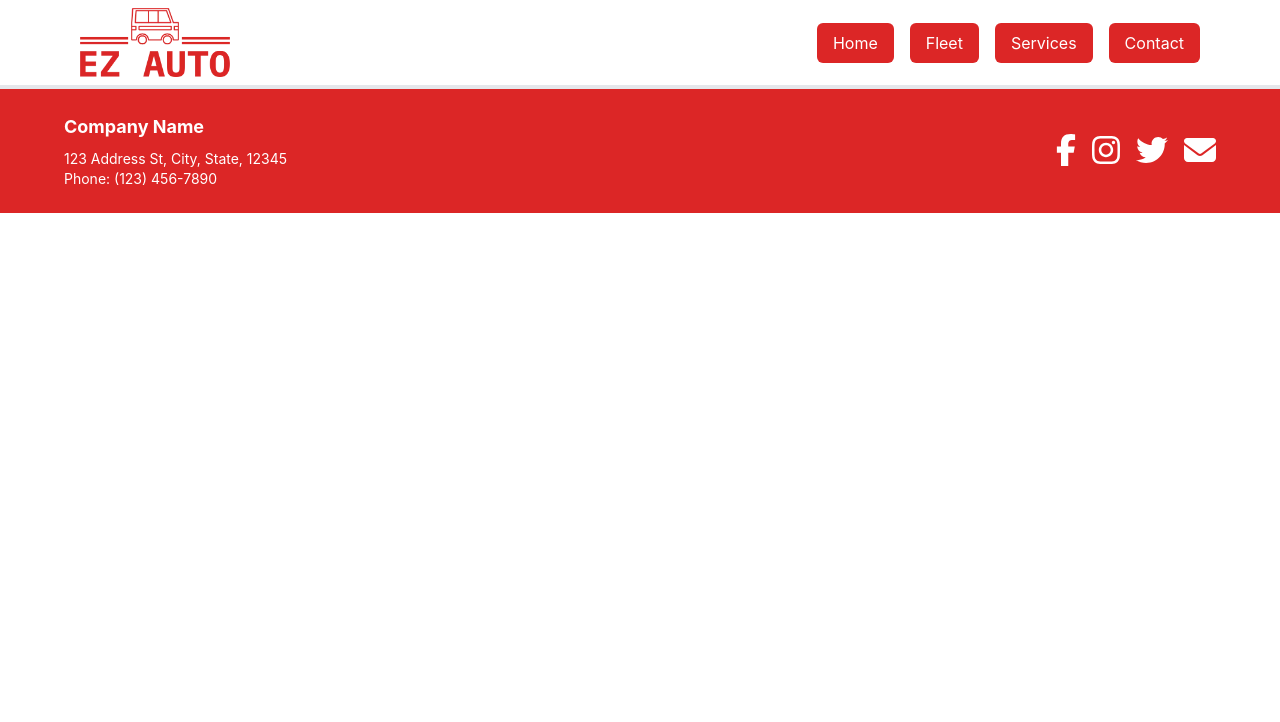
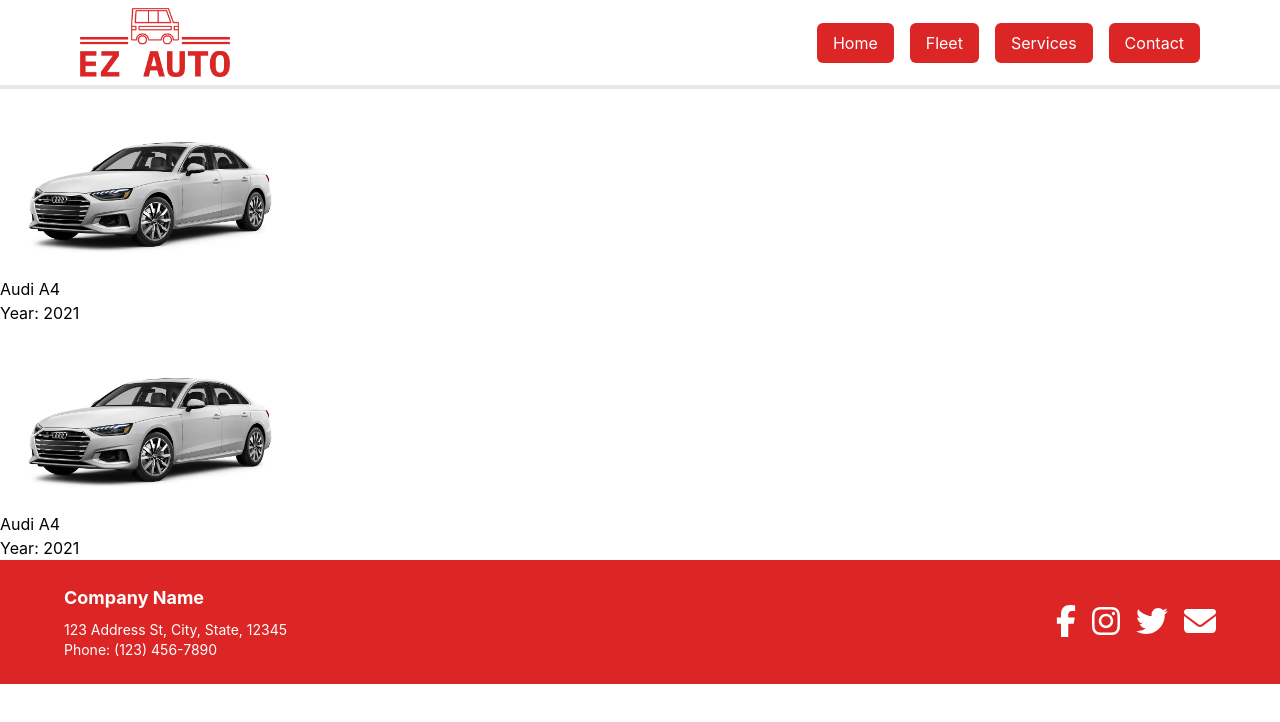
Before and after one commit to MaximPotapchik/autorentals, a Next.js app: page /fleet in a window 1280 px wide. Shown: the top 722 px of the page. Built offline with nearby package versions, Linux system fonts and the light colour scheme.

Commit message:
fleet, cars and contactfixed

```diff
--- /dev/null
+++ b/carData.json
@@ -0,0 +1,16 @@
+[
+    {
+      "id": "AudiA4",
+      "make": "Audi",
+      "model": "A4",
+      "year": 2021,
+      "image":"/car photos/audiA4.webp"
+    },
+    {
+      "id": "AudiA4",
+      "make": "Audi",
+      "model": "A4",
+      "year": 2021,
+      "image":"/car photos/audiA4.webp"
+    }
+  ]
--- a/components/contactpage/about/BottomAbout.tsx
+++ b/components/contactpage/about/BottomAbout.tsx
@@ -1,6 +1,6 @@
 const BottomAbout = () => {
     return (
-    <div className="flex justify-center bg-red-600">
+    <div className="flex justify-center bg-red-600 p-12">
         <p className="text-white w-[50%] text-center">
         Welcome to EZ Auto, your trusted car rental company. We provide high-quality, reliable vehicles at affordable prices, so you can get where you need to go with ease. With years of experience in the industry, we have built a reputation for exceptional customer service and a wide range of vehicles to choose from. Our fleet includes everything from compact cars to luxury sedans, and we offer flexible rental options to fit your needs. At EZ Auto, we understand that renting a car can be stressful, so we strive to make the process as easy and straightforward as possible. Our friendly and knowledgeable staff are always available to answer any questions you may have, and our online booking system makes reserving a car a breeze. Whether you're traveling for business or pleasure, trust EZ Auto to get you where you need to go.
         </p>
--- a/components/contactpage/about/TopAbout.tsx
+++ b/components/contactpage/about/TopAbout.tsx
@@ -1,7 +1,7 @@
 const TopAbout = () => {
     return (
     <div>
-        <h1 className="text-4xl font-bold text-center text-white p-2 bg-red-600">About Us</h1>
+        <h1 className="text-4xl font-bold text-center text-white p-8 bg-red-600 ">About Us</h1>
     </div>
     );
 }
--- a/components/contactpage/contact/Contacts.tsx
+++ b/components/contactpage/contact/Contacts.tsx
@@ -3,7 +3,7 @@
 
 const Contacts = () => {
     return (
-    <div className='flex flex-row flex-wrap max-w-[50%]'>
+    <div className='flex flex-row flex-wrap justify-between mx-32 h-1/2'>
         <Toronto />
         <Montreal />
     </div>
--- a/components/contactpage/contact/MontrealLocation.tsx
+++ b/components/contactpage/contact/MontrealLocation.tsx
@@ -2,13 +2,13 @@
 
 const Montreal = () => {
     return (
-    <div className="justify-center flex p-8 flex-row items-center ">
-        <Image src="/locations/montrealbuilding.png" height={400} width={400} alt='not here' className="shadow-xs border border-red-600" />
-        <div className="flex flex-col p-6 text-red-600 font-semibold text-2xl items-start">
-            <p className="py-2">Location: Montreal</p>
-            <p className="py-2">Address: 4321 bob st</p>
-            <p className="py-2">Email: EZAutoMontreal@gmail.com</p>
-            <p className="py-2">Phone Number: (321)-300-3000</p>
+    <div className="flex pt-8 flex-col flex-wrap items-center ">
+        <Image src="/locations/montrealbuilding.png" height={600} width={600} alt='not here' className="shadow-xs border border-red-600" />
+        <div className=" flex flex-wrap flex-col text-red-600 font-semibold text-2xl ">
+            <p className="p-8 self-start">Location: Montreal</p>
+            <p className="p-8 self-start">Address: 4321 bob st</p>
+            <p className="p-8 self-end">Email: EZAutoMontreal@gmail.com</p>
+            <p className="p-8 self-end">Phone Number: (321)-300-3000</p>
         </div>
     </div>
     );
--- a/components/contactpage/contact/TorontoLocation.tsx
+++ b/components/contactpage/contact/TorontoLocation.tsx
@@ -3,13 +3,13 @@
 
 const Toronto= () => {
     return (
-    <div className="justify-center flex p-8 flex-row items-center ">
-        <Image src="/locations/torontobuilding.png" height={400} width={400} alt='not here' className="shadow-xs border border-red-600" />
-        <div className="flex flex-col p-6 text-red-600 font-semibold text-2xl items-start">
-            <p className="py-2">Location: Toronto</p>
-            <p className="py-2">Address: 1234 johnson ave</p>
-            <p className="py-2">Email: EZAutoToronto@gmail.com</p>
-            <p className="py-2">Phone Number: (123)-200-2000</p>
+    <div className="flex pt-8  flex-col flex-wrap items-center">
+        <Image src="/locations/torontobuilding.png" height={600} width={600} alt='not here' className="shadow-xs border border-red-600" />
+        <div className=" flex flex-wrap flex-col text-red-600 font-semibold text-2xl  ">
+            <p className="p-8 self-start">Location: Toronto</p>
+            <p className="p-8 self-start">Address: 1234 johnson ave</p>
+            <p className="p-8 self-end">Email: EZAutoToronto@gmail.com</p>
+            <p className="p-8 self-end pr-14">Phone Number: (123)-200-2000</p>
         </div>
     </div>
     );
--- /dev/null
+++ b/components/fleetpage/CarCard.tsx
@@ -0,0 +1,34 @@
+import Image from "next/image";
+import Link from "next/link";
+
+interface CarCardProps {
+    car: {
+        id: string;
+        make: string;
+        model: string;
+        year: number;
+        image: string;
+        // add any other properties you need for the car card
+    };
+}
+
+const CarCard: React.FC<CarCardProps> = ({ car }) => {
+    return (
+    <Link href={car.id}>
+
+        <div className="card">
+          <div className="card-image">
+            <Image src={car.image} alt={`${car.make} ${car.model}`} width={300} height={200} />
+          </div>
+          <div className="card-content">
+            <h3>{car.make} {car.model}</h3>
+            <p>Year: {car.year}</p>
+            {/* add any other car details you want to display */}
+          </div>
+        </div>
+
+    </Link>
+  );
+};
+
+export default CarCard;
--- a/src/pages/fleet.tsx
+++ b/src/pages/fleet.tsx
@@ -1,8 +1,21 @@
-import { type NextPage } from "next";
+import { GetStaticProps, type NextPage } from "next";
 import Head from "next/head";
+
 import Link from "next/link";
+import carData from "carData.json";
+import CarCard from "components/fleetpage/CarCard";
 
-const Home: NextPage = () => {
+interface FleetProps {
+  cars: {
+    id: string;
+    make: string;
+    model: string;
+    year: number;
+    image: string;
+  }[];
+}
+
+const Fleet: NextPage<FleetProps> = ({ cars }) => {
     return (
       <>
         <Head>
@@ -11,9 +24,18 @@
           <link rel="icon" href="/favicon.ico" />
           <link rel="stylesheet" href="https://cdnjs.cloudflare.com/ajax/libs/font-awesome/6.4.0/css/all.min.css" integrity="sha512-iecdLmaskl7CVkqkXNQ/ZH/XLlvWZOJyj7Yy7tcenmpD1ypASozpmT/E0iPtmFIB46ZmdtAc9eNBvH0H/ZpiBw==" crossOrigin="anonymous" referrerPolicy="no-referrer" />
         </Head>
-
+        <div className="card-container">
+        {cars.map((car) => (
+          <CarCard key={car.id} car={car} />
+        ))}
+      </div>
       </>
     );
   };
 
-  export default Home;
+  export const getStaticProps: GetStaticProps<FleetProps> = async () => {
+    return { props: { cars: carData } };
+  };
+
+
+  export default Fleet;
```
Also changed, not shown: src/pages/[car].tsx (added, +46 -0 lines).
